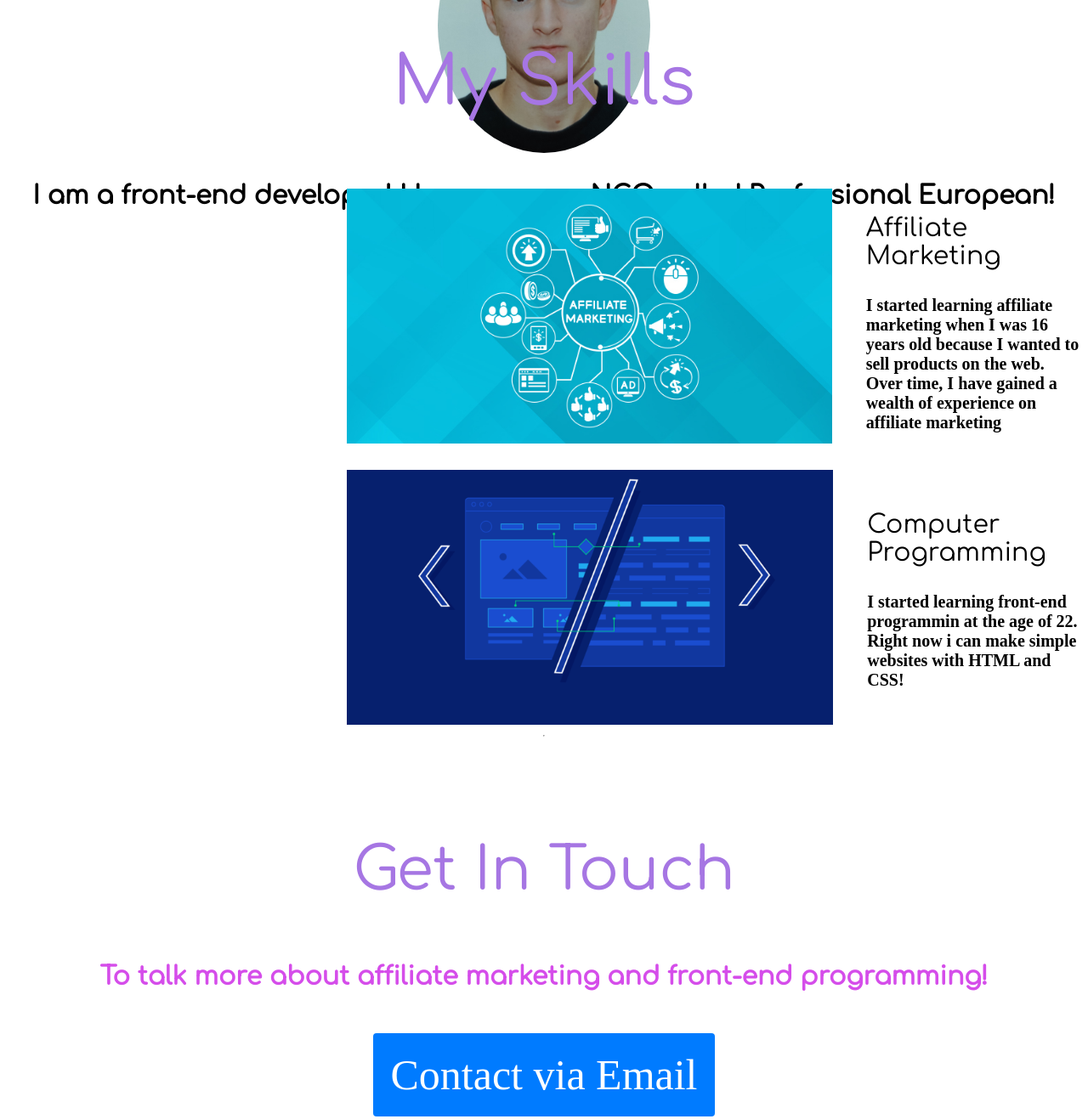
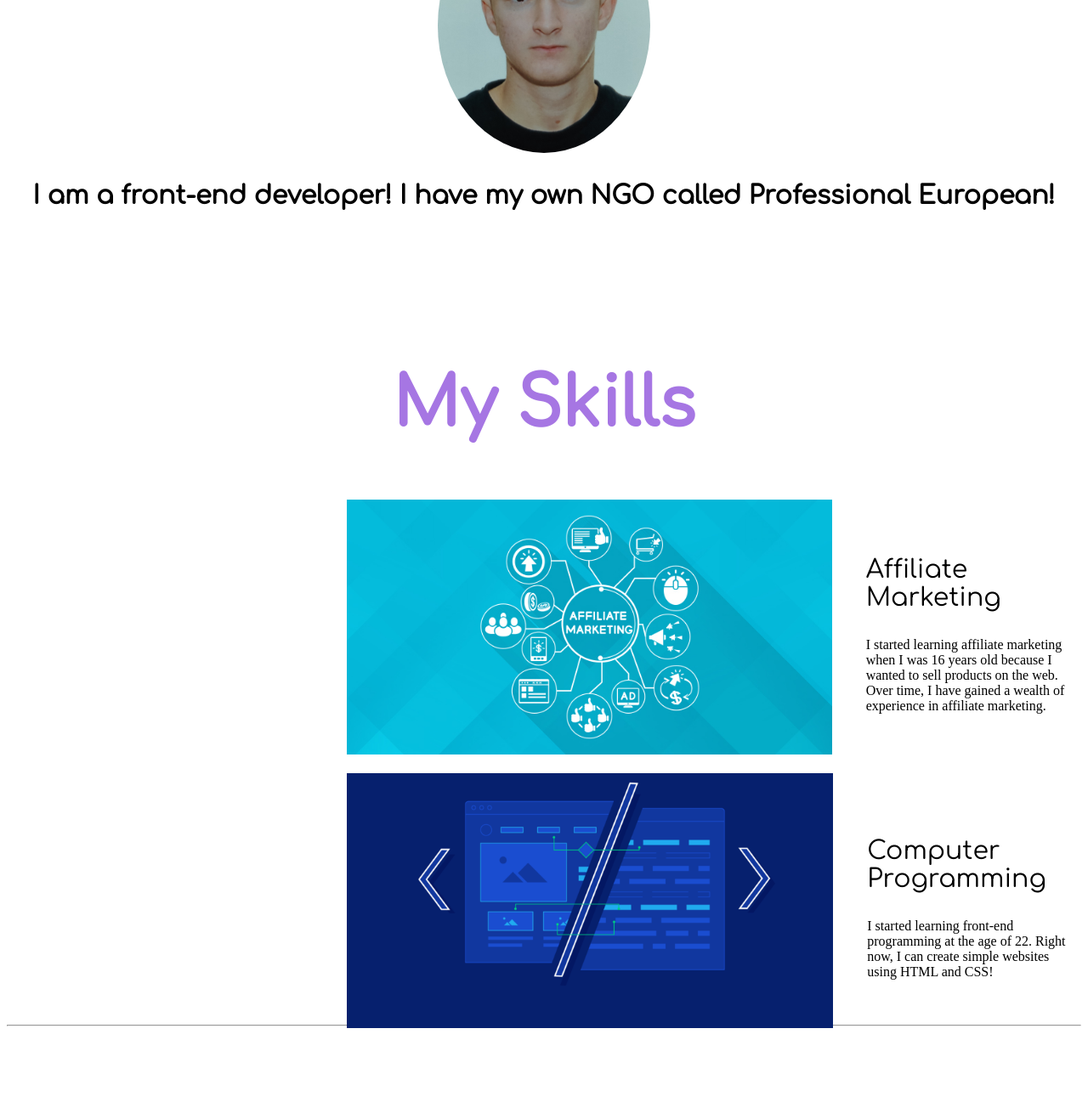
Before and after one commit to stefanosapergis/Stefanos-Portfolio, a plain HTML site: page index.html in a window 1280 px wide. Shown: the part 1214-2531 px from the top of the page at 85% size. Drawn offline with Linux system fonts and the light colour scheme.

Commit message:
Update index.html

```diff
--- a/index.html
+++ b/index.html
@@ -11,63 +11,55 @@
     <link rel="preconnect" href="https://fonts.googleapis.com">
     <link rel="preconnect" href="https://fonts.gstatic.com" crossorigin>
     <link href="https://fonts.googleapis.com/css2?family=Comfortaa&display=swap" rel="stylesheet">
-<link rel="preconnect" href="https://fonts.googleapis.com">
-<link rel="preconnect" href="https://fonts.gstatic.com" crossorigin>
-<link href="https://fonts.googleapis.com/css2?family=Comfortaa:wght@300&display=swap" rel="stylesheet">
 </head>
 <body>
     <div class="image-container">
         <img src="./sea-picture.jpg" alt="mountain range art image">
-    <p class="text-overlay-one">I'm Stefanos</p>
-    <p class="text-overlay-two">a front-end programmer</p>
+        <div class="text-overlay-one">I'm Stefanos</div>
+        <div class="text-overlay-two">a front-end programmer</div>
     </div>
+
     <div class="about-myself">
         <div>
             <img src="./myself.jpg" class="myself" alt="picture of me">
         </div>
-
-
         <h3 class="ngo">I am a front-end developer! I have my own NGO called Professional European!</h3>
-
-
     </div>
 
     <div class="third">
         <div class="my-skills">
-  <p class="skills-text">My Skills</p>
+            <h2 class="skills-text">My Skills</h2>
         </div>
-
         <div class="container">
             <div class="four">
-  <img src="./affiliate-marketing.jpg" class="fr-en-pic">
+                <img src="./affiliate-marketing.jpg" class="fr-en-pic" alt="Affiliate Marketing">
             </div>
             <div class="text-wrapper">
                 <div class="text-1">
                     <p class="affiliate">Affiliate Marketing</p>
-   <h4 class="affiliate-2">I started learning affiliate marketing when I was 16 years old because I wanted to sell products on the web.
- Over time, I have gained a wealth of experience on affiliate marketing</h4>
+                    <p class="affiliate-2">I started learning affiliate marketing when I was 16 years old because I wanted to sell products on the web. Over time, I have gained a wealth of experience in affiliate marketing.</p>
                 </div>
             </div>
         </div>
         <br>
         <div class="container">
             <div class="four">
-     <img src="./front-end-picture.png" class="fr-en-pic">
+                <img src="./front-end-picture.png" class="fr-en-pic" alt="Computer Programming">
             </div>
             <div class="text-wrapper">
                 <div class="text-1">
                     <p class="affiliate">Computer Programming</p>
-      <h4 class="affiliate-2">I started learning front-end programmin at the age of 22. Right now i can make simple websites with HTML and CSS!</h4>
+                    <p class="affiliate-2">I started learning front-end programming at the age of 22. Right now, I can create simple websites using HTML and CSS!</p>
+                </div>
             </div>
         </div>
     </div>
     <hr>
     <div class="container-contact">
         <div class="getintouch">
-        <p class="get-1">Get In Touch</p>
-        <h5 class="get-2">To talk more about affiliate marketing and front-end programming!</h5>
+            <h2 class="get-1">Get In Touch</h2>
+            <p class="get-2">To talk more about affiliate marketing and front-end programming!</p>
             <a href="mailto:stefanosapergis01@gmail.com" class="email-button">Contact via Email</a>
-
         </div>
     </div>
     <div class="last-container">
@@ -78,7 +70,6 @@
         </div>
         <br>
         <footer>&copy;Stefanos Apergis</footer>
-
     </div>
 </body>
 </html>
```
Lines whose indentation alone changed are shown as unchanged.
